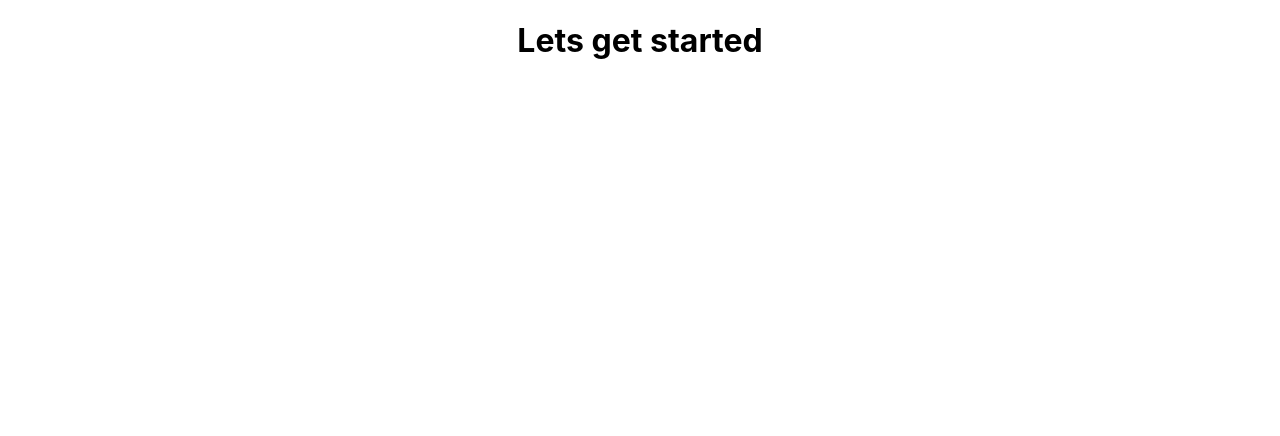
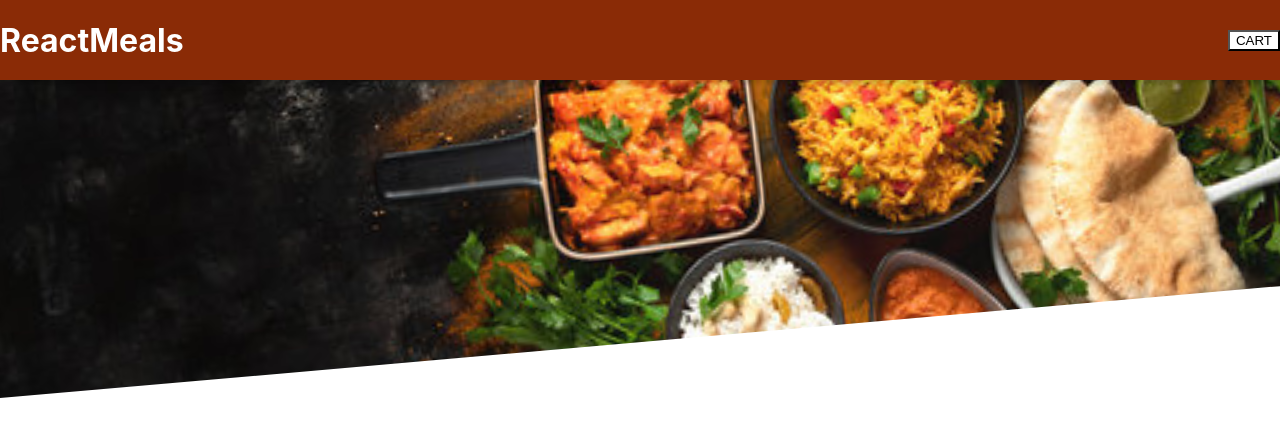
Before and after one commit to rbhriegu459/react-restaurant-app, a React (Create React App) app: page / in a window 1280 px wide. Shown: the top 436 px of the page. Built offline with nearby package versions, Linux system fonts and the light colour scheme.

Commit message:
HeaderComponentAdded

```diff
--- a/src/App.js
+++ b/src/App.js
@@ -1,10 +1,12 @@
+import { Fragment } from 'react';
 import './App.css';
+import Header from './components/Layout/Header';
 
 function App() {
   return (
-    <div className="App">
-      <h1>Lets get started    </h1>
-    </div>
+    <Fragment>
+      <Header />
+    </Fragment>
   );
 }
 
--- /dev/null
+++ b/src/components/Layout/Header.js
@@ -0,0 +1,20 @@
+import { Fragment } from 'react';
+import mealsImage from '../../assests/header-img.jpg';
+import classes from './Header.module.css'
+
+const Header = props => {
+    return (
+        <Fragment>
+            <header className= {classes.header}>
+                <h1>ReactMeals</h1>
+                <button>CART</button>
+            </header>
+
+            <div className={classes['main-image']}>
+                <img src={mealsImage} alt='A table full of delicious food'/>
+            </div>
+        </Fragment>
+    )
+}
+
+export default Header;
--- /dev/null
+++ b/src/components/Layout/Header.module.css
@@ -0,0 +1,32 @@
+.header{
+    position:fixed;
+    top:0;
+    left:0;
+    width: 100%;
+    height: 5rem;
+    background-color: #8a2b06;
+    color: white;
+    display: flex;
+    justify-content: space-between;
+    align-items: center;
+    box-shadow: 0 2px 8px rgba(0, 0, 0, 0.25);
+    z-index: 10;
+}
+
+.main-image{
+    width: 100%;
+    height: 25rem;
+    z-index: 0;
+    overflow: hidden;
+}
+
+.main-image img{
+    width: 110%;
+    height: 100%;
+    object-fit: cover;
+    transform: rotateZ(-5deg) translateY(-4rem) translateX(-1rem);
+}
+
+button{
+    background-color: white;
+}
```
Also changed, not shown: src/assests/header-img.jpg (added).
